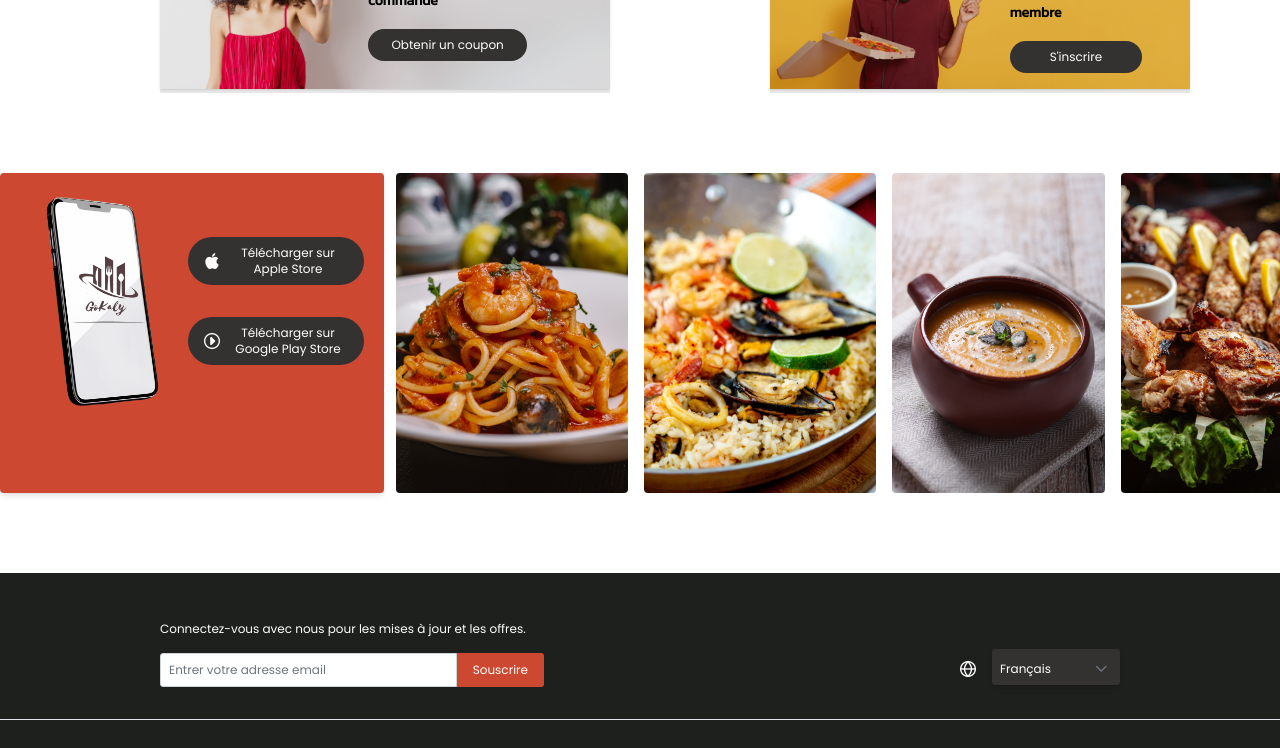
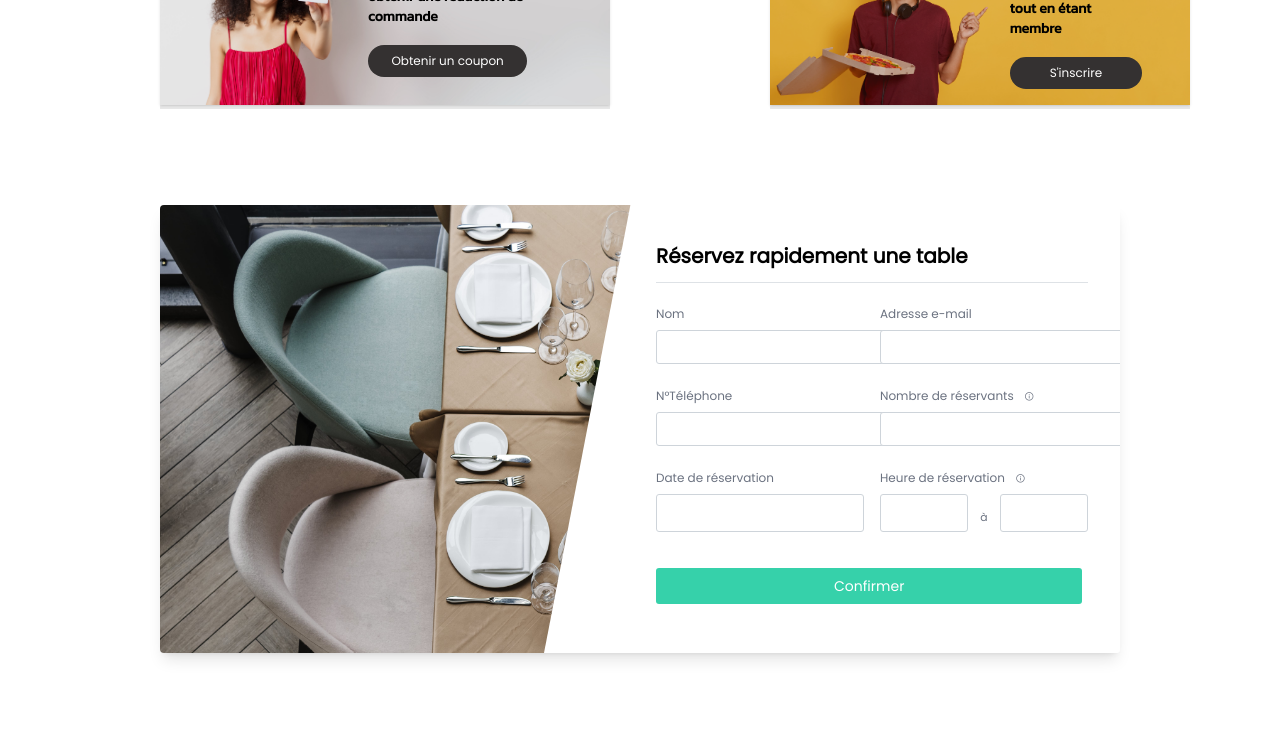
Before and after one commit to Tix05/GoKaly, a React (Vite) app in the folder front/: page /detail-resto in a window 1280 px wide. Shown: the part 2020-2768 px from the top of the page. Built offline with nearby package versions, Linux system fonts and the light colour scheme.

Commit message:
book table form

```diff
--- /dev/null
+++ b/front/src/components/user/resto/BookTableContainer.jsx
@@ -0,0 +1,76 @@
+import { useState } from "react"
+import { Divider } from "primereact/divider"
+import { InputText } from "primereact/inputtext"
+import { Calendar } from 'primereact/calendar'
+import { addLocale } from 'primereact/api'
+import { Button } from "primereact/button"
+
+import table from "../../../assets/table.jpg"
+
+const BookTableContainer = () => {
+    const [nom, setNom] = useState("")
+    const [email, setEmail] = useState("")
+    const [contact, setContact] = useState("")
+    const [nbrePerson, setNbrePerson] = useState("")
+    const [datebook, setDatebook] = useState(null)
+    const [timebeginbook, setTimebeginbook] = useState(null)
+    const [timeendbook, setTimeendbook] = useState(null)
+
+    addLocale('fr', {
+        firstDayOfWeek: 1,
+        showMonthAfterYear: true,
+        dayNames: ['dimanche', 'lundi', 'mardi', 'mercredi', 'jeudi', 'vendredi', 'samedi'],
+        dayNamesShort: ['dim', 'lun', 'mar', 'mer', 'jeu', 'ven', 'sam'],
+        dayNamesMin: ['D', 'L', 'M', 'M', 'J', 'V', 'S'],
+        monthNames: ['janvier', 'février', 'mars', 'avril', 'mai', 'juin', 'juillet', 'août', 'septembre', 'octobre', 'novembre', 'décembre'],
+        monthNamesShort: ['janv', 'févr', 'mars', 'avr', 'mai', 'juin', 'juil', 'août', 'sept', 'oct', 'nov', 'déc'],
+        today: 'Aujourd\'hui',
+        clear: 'Effacer'
+    });
+
+    return (
+        <div className="bg-white rounded shadow-lg booktable-card">
+            <div className="booktable-image-container">
+                <img src={table} alt="Table restaurant"className="w-[90%] object-fit"/>
+            </div>
+            <div className="booktable-content-container pb-8">
+                <h3 className = "text-xl">Réservez rapidement une table</h3>
+                <Divider className = "-mt-2"/>
+                <form className="grid grid-cols-2 gap-x-4 gap-y-6 pt-2">
+                    <div>
+                        <label htmlFor="nom" className="text-gray-500">Nom</label><br />
+                        <InputText id = "nom" value={nom} onChange={(e) => setNom(e.target.value)} className = "mt-2 text-xs font-poppins"/>
+                    </div>
+                    <div>
+                        <label htmlFor="email" className="text-gray-500">Adresse e-mail</label><br />
+                        <InputText id = "email" value={email} onChange={(e) => setEmail(e.target.value)} className = "mt-2 text-xs font-poppins"/>
+                    </div>
+                    <div>
+                        <label htmlFor="contact" className="text-gray-500">N°Téléphone</label><br />
+                        <InputText id = "contact" value={contact} onChange={(e) => setContact(e.target.value)} className = "mt-2 text-xs font-poppins"/>
+                    </div>
+                    <div>
+                        <label htmlFor="nbrePerson" className="text-gray-500">Nombre de réservants <i className = "text-[0.7em] pi pi-info-circle ms-2 cursor-pointer" title = "Nombre des personnes souhaitant occuper la table. Vous faites également partie du nombre"></i></label><br />
+                        <InputText id = "nbrePerson" value={nbrePerson} onChange={(e) => setNbrePerson(e.target.value)} className = "mt-2 text-xs font-poppins"/>
+                    </div>
+                    <div>
+                        <label htmlFor="datebook" className="text-gray-500">Date de réservation</label><br />
+                        <Calendar id="datebook" value={datebook} onChange={(e) => setDatebook(e.value)} locale="fr" className="mt-2 font-poppins text-sm" dateFormat="dd/mm/yy" />
+                    </div>
+                    <div>
+                        <label htmlFor="timebook" className="text-gray-500">Heure de réservation <i className = "pi pi-info-circle text-[0.7em] cursor-pointer ms-2"></i></label><br />
+                        <div className = "flex flex-row space-x-3">
+                            <Calendar id="timebook" value={timebeginbook} onChange={(e) => setTimebeginbook(e.value)} timeOnly hourFormat="24" locale="fr" className="mt-2 font-poppins text-sm"/>
+                            <span className = "text-gray-500 text-[0.9em] mt-6">à</span>
+                            <Calendar id="timebook" value={timeendbook} onChange={(e) => setTimeendbook(e.value)} timeOnly hourFormat="24" locale="fr" className="mt-2 font-poppins text-sm" />
+                        </div>
+                    </div>
+
+                    <Button label="Confirmer" className="bg-teal border border-none outline outline-none font-poppins text-sm mt-3 w-[205%]"/>
+                </form>
+            </div>
+        </div>
+    )
+}
+
+export default BookTableContainer
--- a/front/src/index.css
+++ b/front/src/index.css
@@ -431,3 +431,56 @@ body {
   background: linear-gradient(to top, #1E201E, transparent);
   padding: 1rem;
 }
+
+.bookTable-image-container {
+  position: absolute;
+  left: 0;
+  top: 0;
+  width: 45%;
+  height: 100%;
+  clip-path: polygon(0 0, 100% 0, 85% 100%, 0 100%);
+  display: flex;
+  align-items: center;
+  justify-content: center;
+  padding-right: 2rem;
+}
+
+.booktable-card {
+  position: relative;
+  overflow: hidden;
+  height: 28rem;
+}
+
+.booktable-content-container {
+  position: absolute;
+  right: 0;
+  top: 0;
+  width: 60%;
+  height: 100%;
+  background: white;
+  clip-path: polygon(15% 0, 100% 0, 100% 100%, 0 100%);
+  display: flex;
+  flex-direction: column;
+  justify-content: center;
+  padding-left: 7rem;
+  padding-right : 2rem;
+}
+
+.p-datepicker table td > span, .p-datepicker table th > span {
+  width : 2rem !important;
+  height : 2rem !important;
+  @apply text-xs;
+}
+
+.p-datepicker table td.p-datepicker-today > span {
+  @apply bg-teal;
+  @apply text-white;
+}
+
+.p-datepicker .p-timepicker span {
+  @apply text-sm;
+}
+
+.p-calendar:not(.p-calendar-disabled).p-focus > .p-inputtext {
+  @apply font-poppins;
+}
--- a/front/src/pages/user/DetailResto.jsx
+++ b/front/src/pages/user/DetailResto.jsx
@@ -13,6 +13,7 @@ import { Link } from "react-router-dom"
 import { GiPathDistance } from "react-icons/gi"
 import LeafletMap from '../../utils/LeafletMap'
 import CardMenu from "../../components/user/resto/CardMenu"
+import BookTableContainer from "../../components/user/resto/BookTableContainer"
 
 import crevette from "../../assets/tendm/crevette.jpg"
 import tipan from "../../assets/tendm/tipan.jpg"
@@ -250,7 +251,11 @@ const DetailResto = () => {
         </section>
 
         <section className = "px-40 pt-8">
-            <h3 className = "text-3xl font-satisfy">Explorez les menus du restaurant</h3>
+            <div className = "flex justify-between">
+                <h3 className = "text-3xl font-satisfy">Explorez les menus du restaurant</h3>
+                <Button label = "Consulter la carte" icon = "pi pi-clipboard" className = "hover:bg-brick bg-transparent hover:text-white font-poppins text-xs border border-brick text-brick outline outline-none h-10 mt-6"/>
+            </div>
+
             <div className = "grid grid-cols-3 gap-x-2 gap-y-6">
                 {menus.map((menu) => (
                     <CardMenu key={menu.id} menu={menu}/>
@@ -258,15 +263,27 @@ const DetailResto = () => {
             </div>
         </section>
 
-         <section className="px-40 pt-8">
+        <section className="px-40 pt-12">
             <DoubleBanner />
         </section>
+
+        <motion.section
+            initial="hidden"
+            whileInView="visible"
+            viewport={{ once: true, amount: 0.2 }}
+            variants={sectionVariants}
+            className = "px-40 pt-16"
+        >
+            <BookTableContainer/>
+        </motion.section>
+
 
         <motion.div
             initial="hidden"
             whileInView="visible"
             viewport={{ once: true, amount: 0.2 }}
             variants={sectionVariants}
+            className="pt-8"
         >
             <BannerMobile />
         </motion.div>
```
Also changed, not shown: front/src/assets/table.jpg (added).
